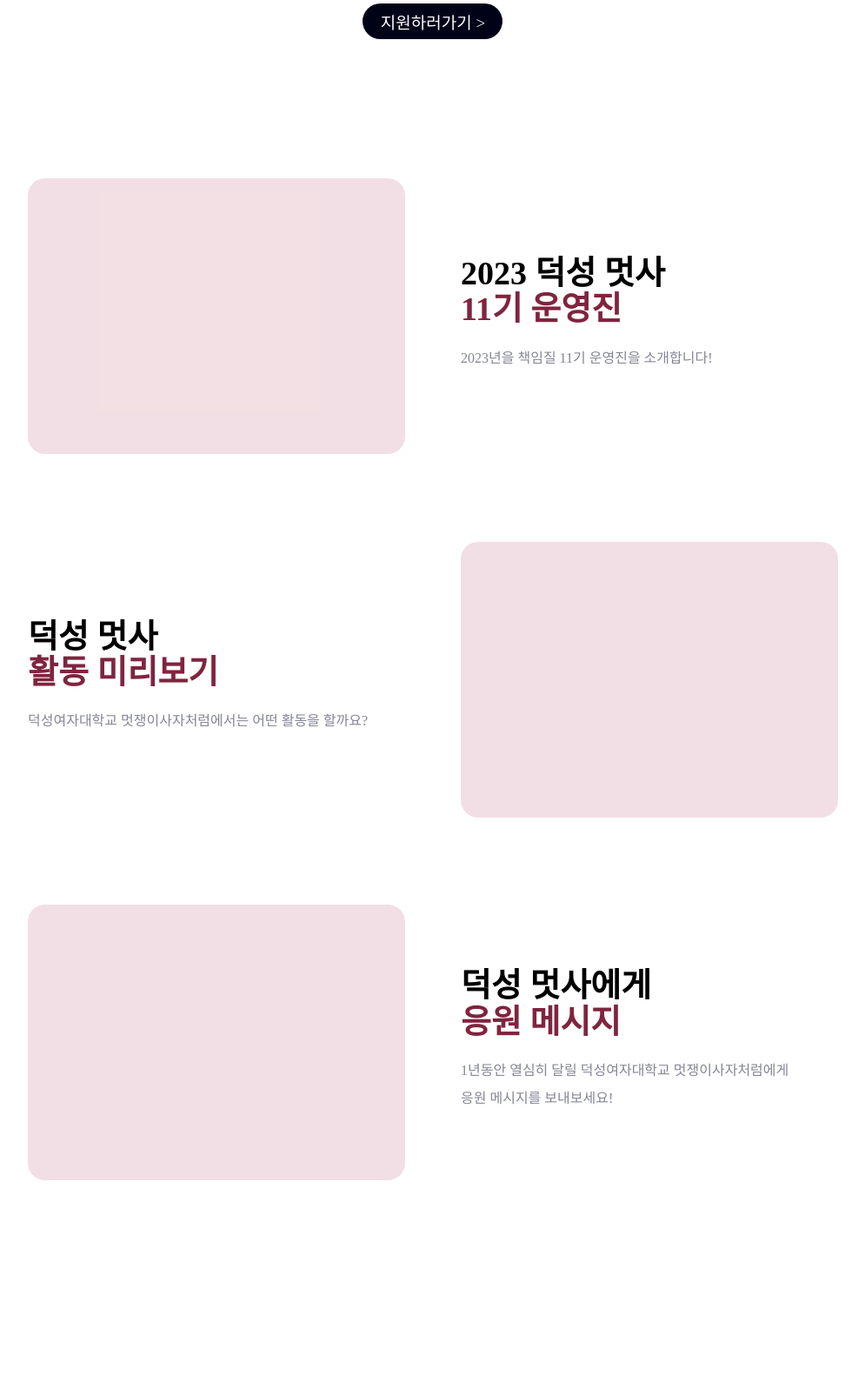
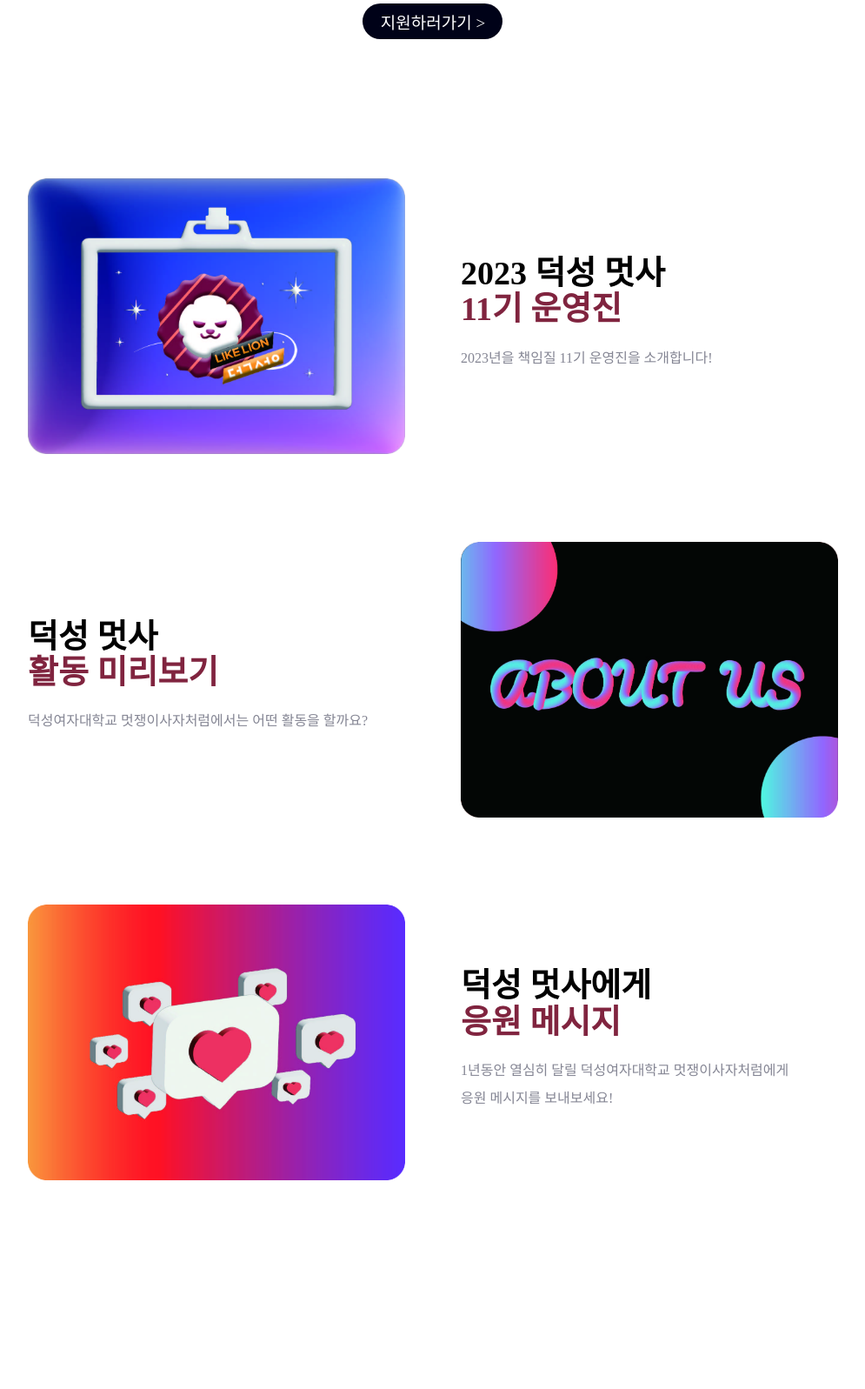
Before and after one commit to kknari/2023likelion, a Django app: template templates/main.html in a window 1280 px wide. Shown: the part 1051-2648 px from the top of the page at 87% size, without its empty margins (142-1137 px from the left). Run offline with Django 4.2, Linux system fonts and the light colour scheme; the template is opened without the code that fills it, so the values that code supplies are empty; some web fonts are replaced.

Commit message:
메인 이미지 완성

```diff
--- a/static/css/main.css
+++ b/static/css/main.css
@@ -133,14 +133,26 @@
     .sctimg2{
         width: 508px;
         height: 361px;
-        background-color: rgba(232, 201, 210, 0.58);
         border-radius: 20px;
+        background-image: url("../img/about.jpg");
+        object-fit: cover;
+        background-size: cover;
     }
     .sctimg1, .sctimg3{
         width: 508px;
         height: 361px;
-        background-color: rgba(232, 201, 210, 0.58);
         border-radius: 20px;
+        background-image: url("../img/org.jpg");
+        object-fit: cover;
+        background-size: cover;
+    }
+    .sctimg3{
+        width: 508px;
+        height: 361px;
+        border-radius: 20px;
+        background-image: url("../img/talk.jpg");
+        object-fit: cover;
+        background-size: cover;
     }
 
     .sctbox1,.sctbox2, .sctbox3{
@@ -274,14 +286,27 @@
     .sctimg2{
         width: 434px;
         height: 317px;
-        background-color: rgba(232, 201, 210, 0.58);
         border-radius: 20px;
+        background-image: url("../img/about.jpg");
+        object-fit: cover;
+        background-size: cover;
     }
-    .sctimg1, .sctimg3{
+    .sctimg1{
         width: 434px;
         height: 317px;
-        background-color: rgba(232, 201, 210, 0.58);
         border-radius: 20px;
+        background-image: url("../img/org.jpg");
+        object-fit: cover;
+        background-size: cover;
+    }
+
+    .sctimg3{
+        width: 434px;
+        height: 317px;
+        border-radius: 20px;
+        background-image: url("../img/talk.jpg");
+        object-fit: cover;
+        background-size: cover;
     }
 
     .sctbox1,.sctbox2, .sctbox3{
@@ -291,6 +316,7 @@
         justify-content: space-between;
         align-items: center;
     }
+
 
     .box3title, .box2title, .box1title{
         font-size: 38px;
--- a/templates/main.html
+++ b/templates/main.html
@@ -69,7 +69,7 @@
       <div class="LinkComponent1">
         <a href="{% url 'home' %}">
           <div class="link">
-            <img class="representativeImg" src={% static './img/about.png' %}/>
+            <img class="representativeImg" src={% static './img/org.jpg' %}/>
             <div class="representativeTitle1">
               <div class="commit">2023년 덕성 멋사 <span>11기 운영진</span></div>
               <div class="commit_detail">2023년을 책임질 11기 운영진을 소개합니다!</div>
@@ -84,14 +84,14 @@
               <div class="commit">덕성 멋사 <span>활동 미리보기</span></div>
               <div class="commit_detail">덕성여자대학교 멋쟁이사자처럼에서는 어떤 활동을 할까요?</div>
             </div>
-            <img class="representativeImg" src={% static './img/about.png' %}/>
+            <img class="representativeImg" src={% static './img/about.jpg' %}/>
           </div>
         </a>
       </div>
       <div class="LinkComponent2">
         <a href="{% url 'home' %}">
           <div class="link">
-            <img class="representativeImg" src={% static './img/about.png' %}/>
+            <img class="representativeImg" src={% static './img/talk.jpg' %}/>
             <div class="representativeTitle1">
               <div class="commit">덕성 멋사에게 <span>응원 메시지</span></div>
               <div class="commit_detail">1년동안 열심히 달릴 덕성여자대학교 멋쟁이사처럼에게<br>응원 메시지를 보내보세요!</div>
@@ -108,7 +108,7 @@
       <div class="LinkComponent1">
         <a href="{% url 'home' %}">
           <div class="link">
-            <img class="representativeImg" src={% static './img/about.png' %}/>
+            <img class="representativeImg" src={% static './img/org.jpg' %}/>
             <div class="representativeTitle1">
               <div class="commit">2023년 덕성 멋사 <span>11기 운영진</span></div>
               <div class="commit_detail">2023년을 책임질 11기 운영진을 소개합니다!</div>
@@ -123,14 +123,14 @@
               <div class="commit">덕성 멋사 <span>활동 미리보기</span></div>
               <div class="commit_detail">덕성여자대학교 멋쟁이사자처럼에서는 어떤 활동을 할까요?</div>
             </div>
-            <img class="representativeImg" src={% static './img/about.png' %}/>
+            <img class="representativeImg" src={% static './img/about.jpg' %}/>
           </div>
         </a>
       </div>
       <div class="LinkComponent2">
         <a href="{% url 'home' %}">
           <div class="link">
-            <img class="representativeImg" src={% static './img/about.png' %}/>
+            <img class="representativeImg" src={% static './img/talk.jpg' %}/>
             <div class="representativeTitle1">
               <div class="commit">덕성 멋사에게 <span>응원 메시지</span></div>
               <div class="commit_detail">1년동안 열심히 달릴 덕성여자대학교 멋쟁이사처럼에게<br>응원 메시지를 보내보세요!</div>
```
Also changed, not shown: static/img/about.jpg (added), static/img/about.png (deleted), static/img/org.jpg (added), static/img/talk.jpg (added).
